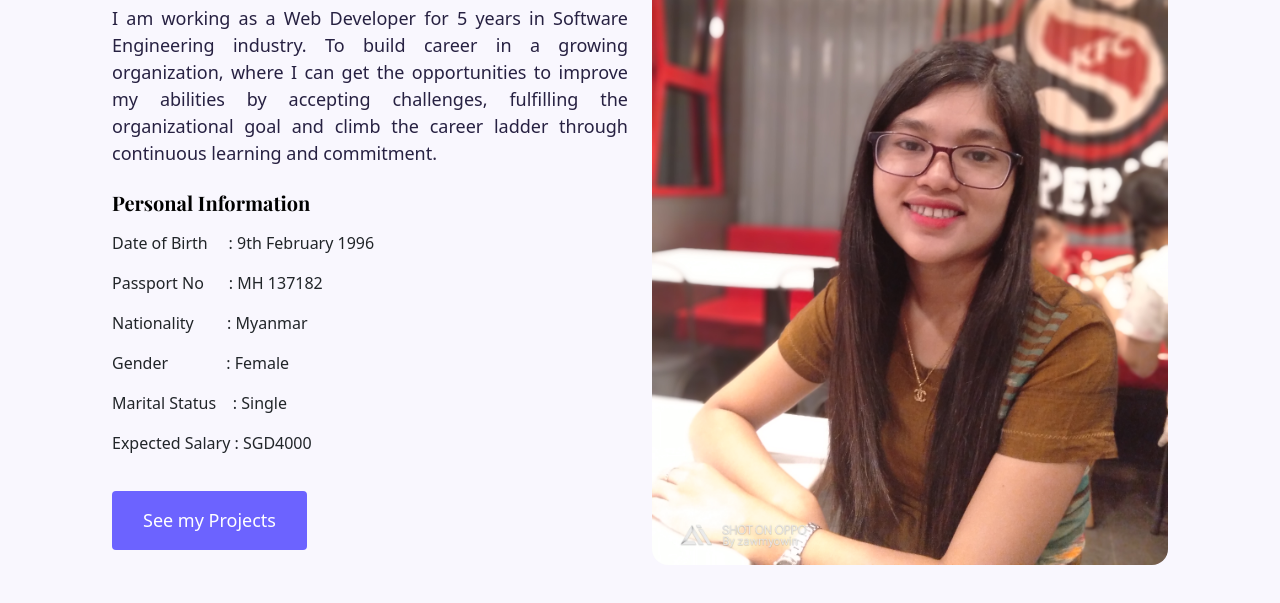
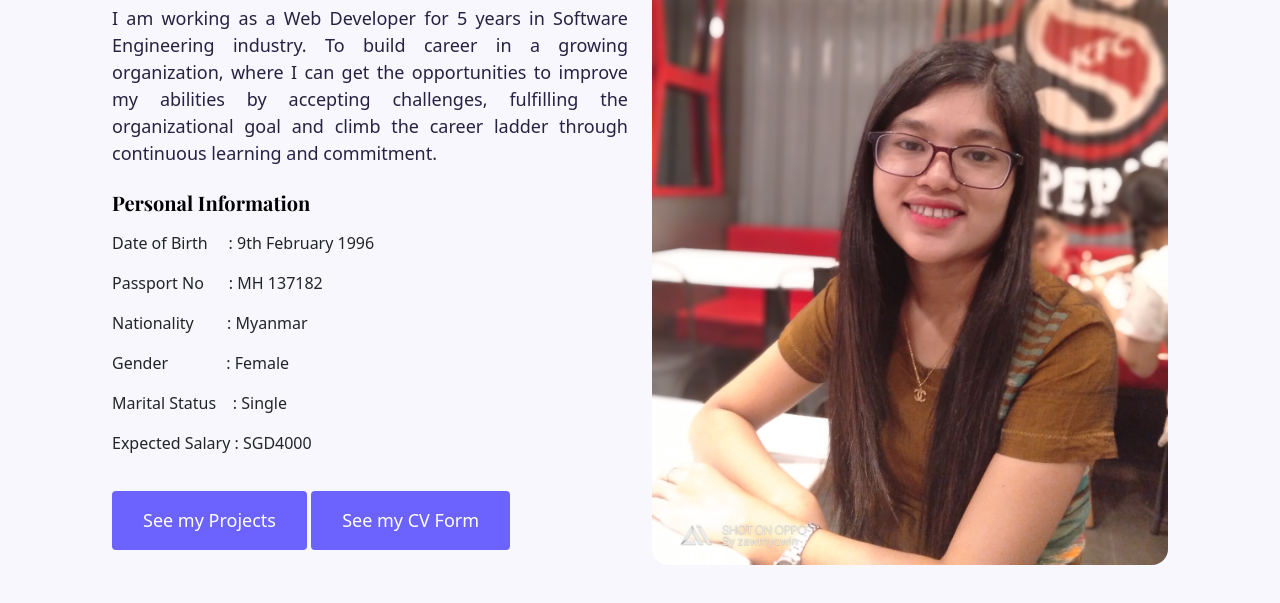
Before and after one commit to Thinzar-Soe/Curriculum-Vitae, a plain HTML site: page index.html in a window 1280 px wide. Shown: the part 365-968 px from the top of the page. Drawn offline with nearby package versions, Linux system fonts and the light colour scheme.

Commit message:
add cv form pdf

```diff
--- a/index.html
+++ b/index.html
@@ -77,6 +77,12 @@
               title="My Projects"
               >See my Projects</a
             >
+            <a
+              href="cv_thinzarsoe.pdf"
+              class="btn btn-about-branding"
+              title="My CV Form"
+              >See my CV Form</a
+            >
           </div>
           <div class="col-lg-6">
             <img
```
Also changed, not shown: 1 other file.
